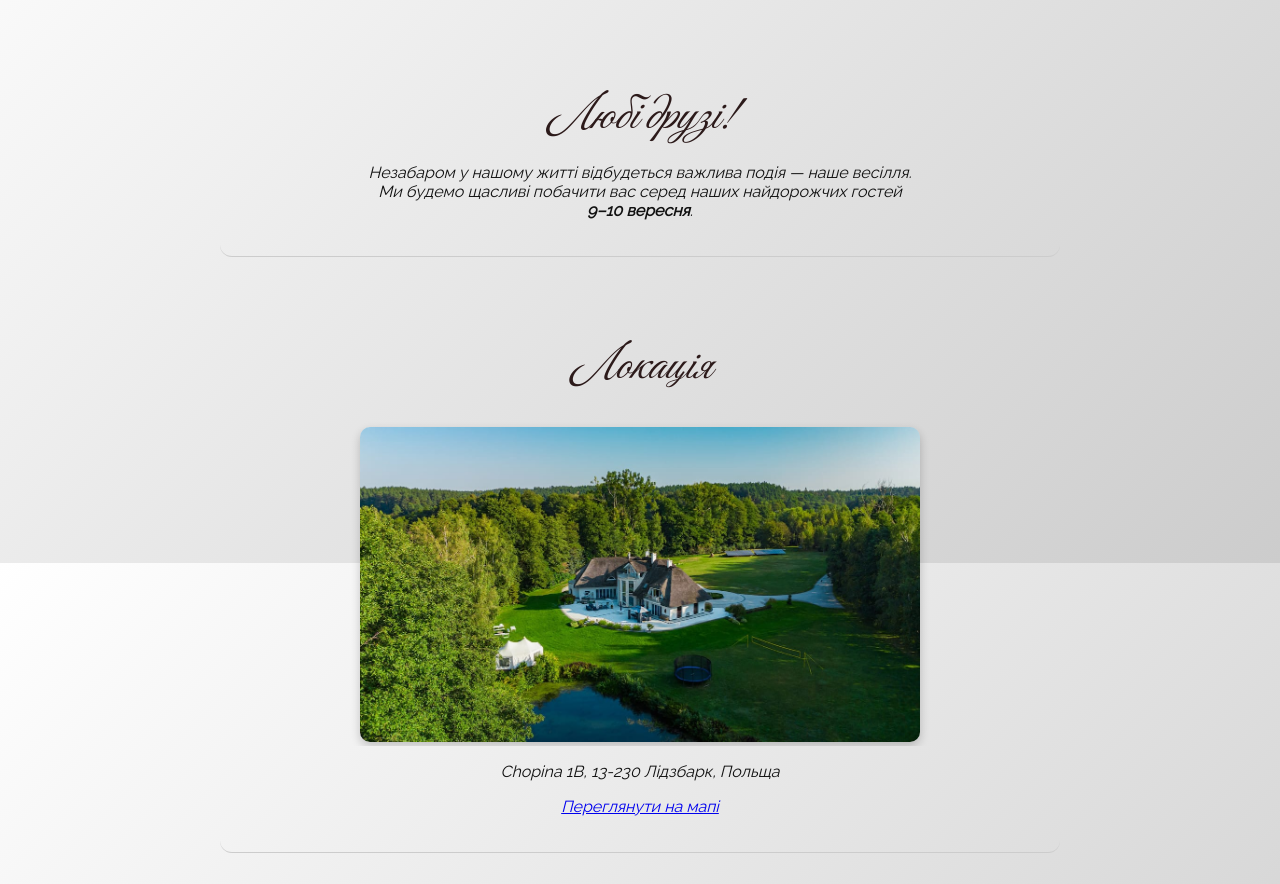
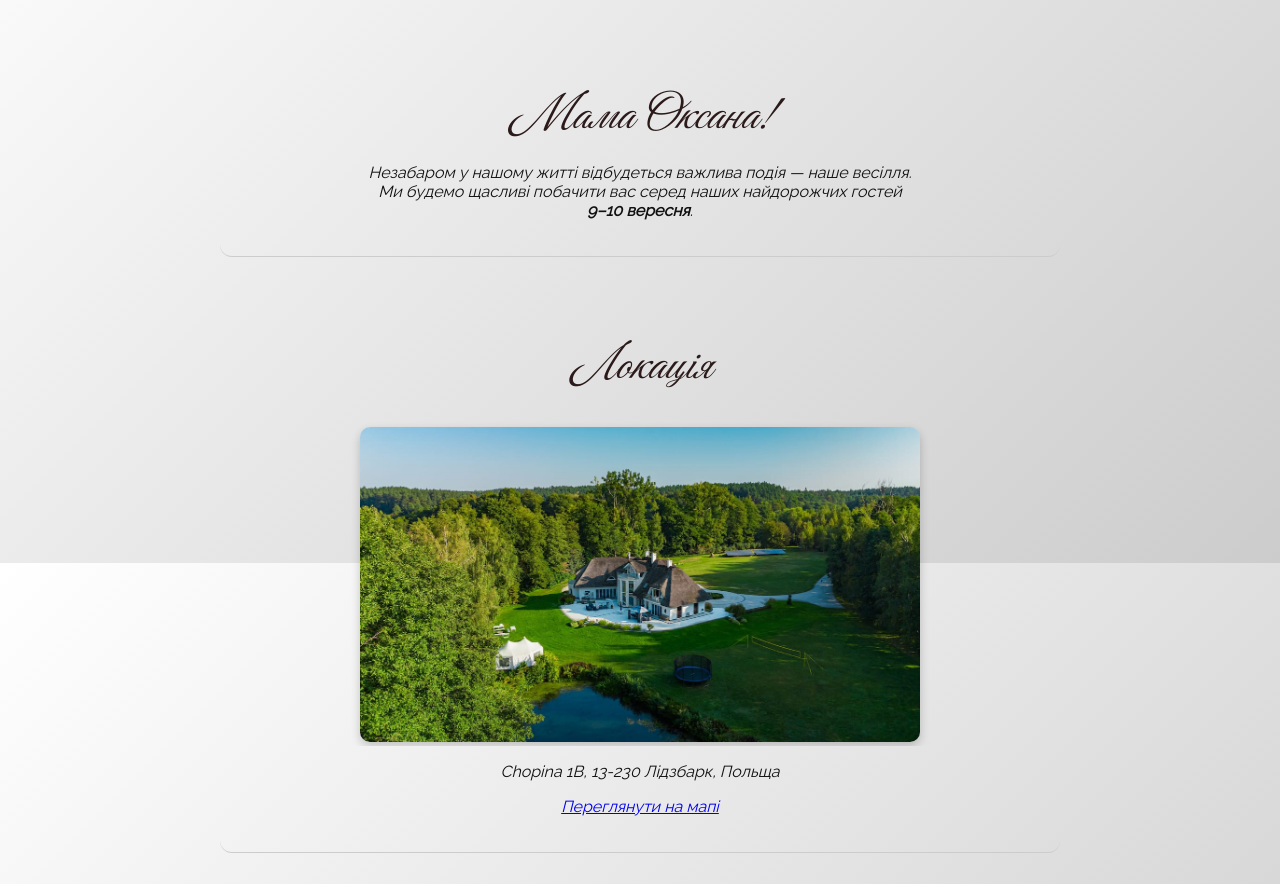
Before and after one commit to bogdan612/Mama-Oksana, a plain HTML site: page index.html in a window 1280 px wide. Shown: the part 1037-1921 px from the top of the page. Drawn offline with Linux system fonts and the light colour scheme.

Commit message:
Update index.html

```diff
--- a/index.html
+++ b/index.html
@@ -169,7 +169,7 @@
 
   </div>
   <div class="section">
-    <h2>Любі друзі!</h2>
+    <h2>Мама Оксана!</h2>
     <p>
       Незабаром у нашому житті відбудеться важлива подія — наше весілля.<br />
       Ми будемо щасливі побачити вас серед наших найдорожчих гостей<br />
```
